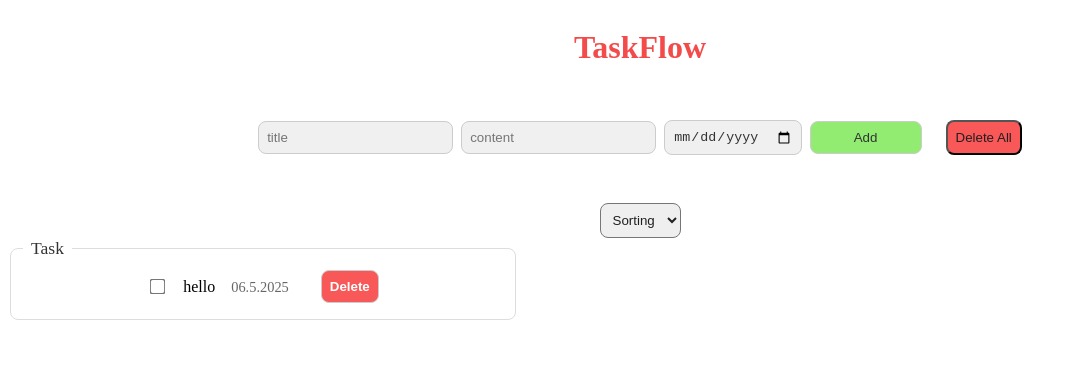
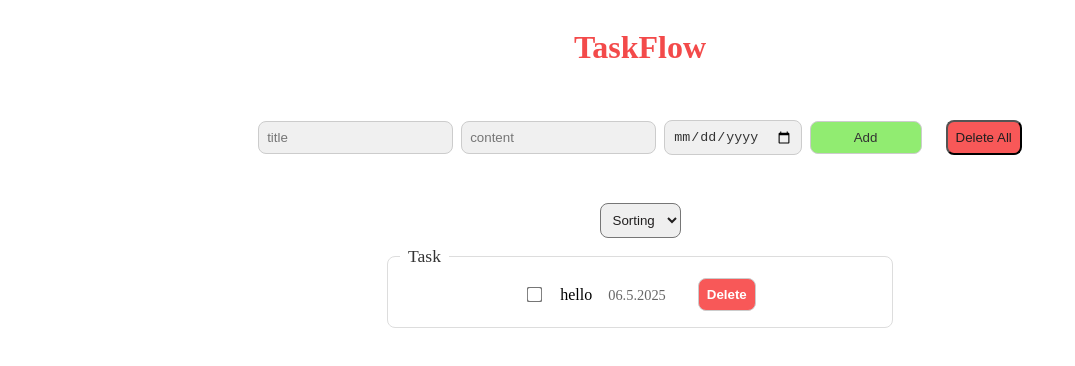
Before and after one commit to ThomasLucking/React-todo, a React app: page / in a window 1280 px wide. Shown: the top 366 px of the page, without its empty margins (0-1075 px from the left). Built offline with nearby package versions, Linux system fonts and the light colour scheme; the HTML template or start-up script is replaced by a standard one.

Commit message:
fix: fixed small css issue closes #5

```diff
--- a/src/App.css
+++ b/src/App.css
@@ -73,7 +73,7 @@
   gap: 2rem;
   width: 90%;
   max-width: 30rem;
-  margin-left: 0.5rem 0;
+  margin: 0.5rem auto;
   border-radius: 0.5rem;
   border: 1px solid #ddd;
   height: 4rem;
```
